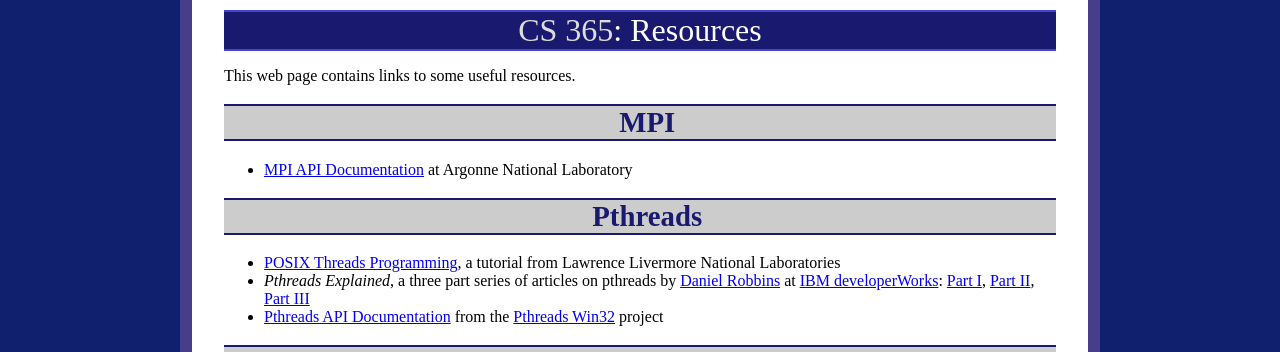
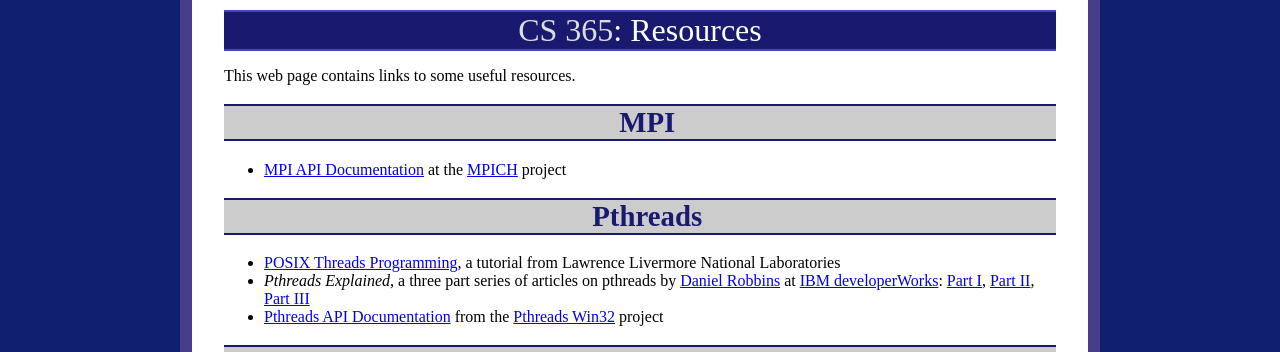
Before and after one commit to ycpcs/cs365-spring2019, a Jekyll site: the page built from resources.md, in a window 1280 px wide. Shown: the top 352 px of the page. Built offline with Jekyll 4.4.1, drawn with Linux system fonts in a browser that asks for light colours.

Commit message:
better link to MPI documentation

```diff
--- a/resources.md
+++ b/resources.md
@@ -8,7 +8,7 @@ This web page contains links to some useful resources.
 MPI
 ===
 
--   [MPI API Documentation](http://www.mcs.anl.gov/research/projects/mpi/www/www3/) at Argonne National Laboratory
+-   [MPI API Documentation](https://www.mpich.org/static/docs/latest/www3/index.htm) at the [MPICH](https://www.mpich.org/) project
 
 Pthreads
 ========
```
